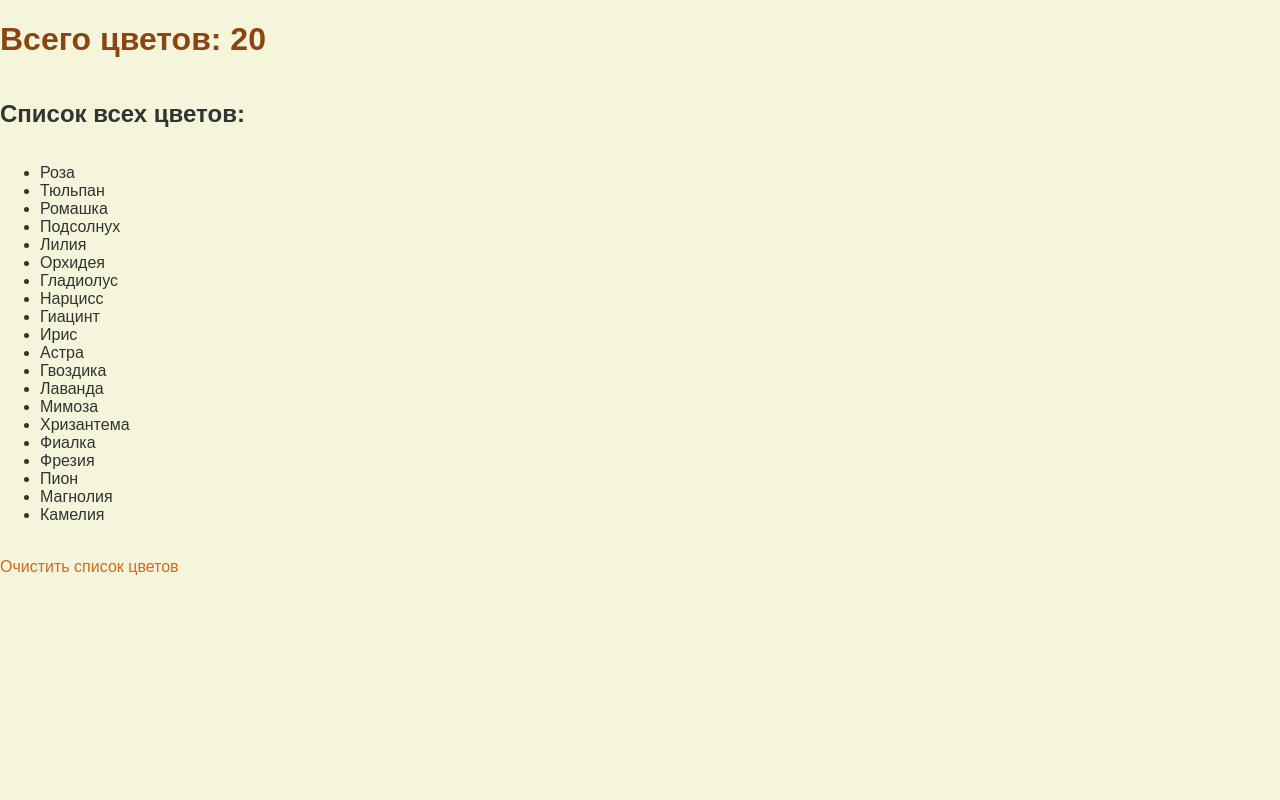
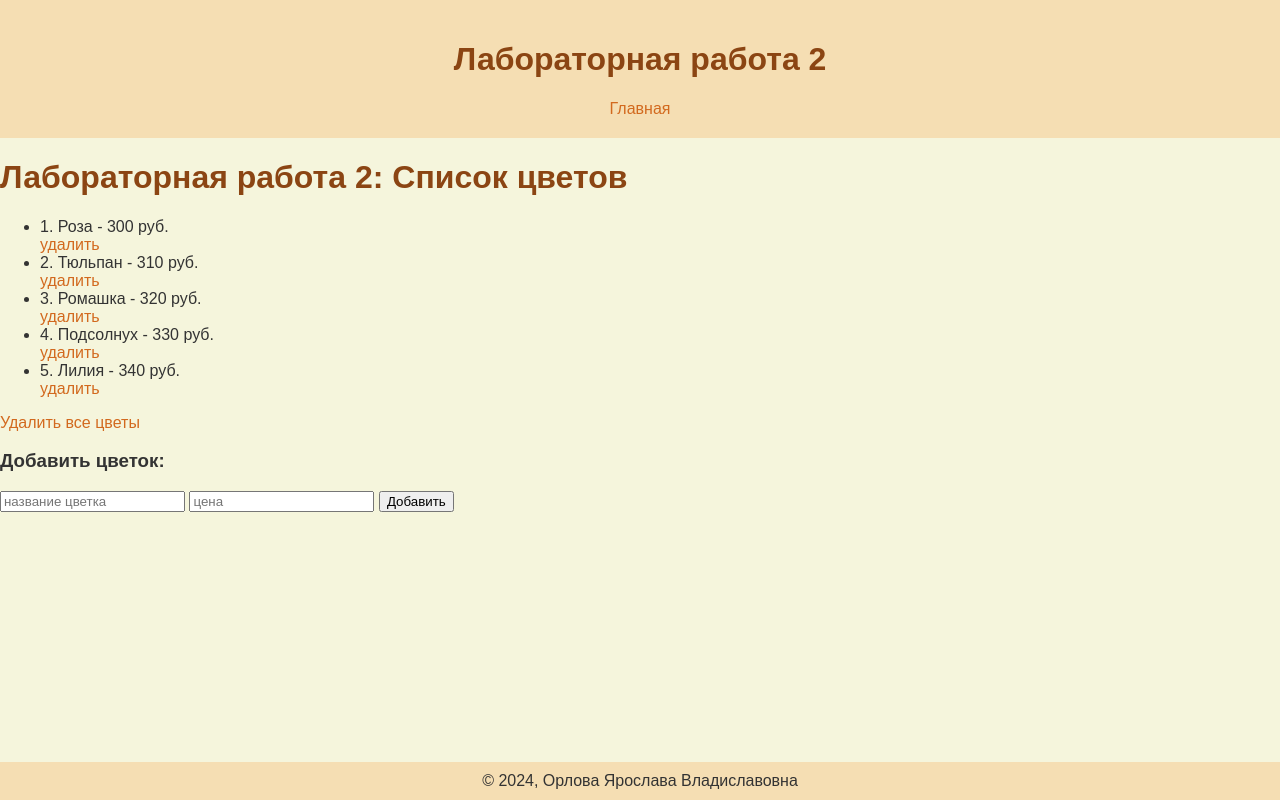
Before and after one commit to OrlovaYaroslava/web-programming-labs-2, a Flask app: page /lab2/flowers in a window 1280 px wide. Run offline with Flask 3, Linux system fonts and the light colour scheme.

Commit message:
Добавление и удаление цветов

```diff
--- a/app.py
+++ b/app.py
@@ -1,4 +1,4 @@
-from flask import Flask, url_for, redirect, render_template
+from flask import Flask, url_for, redirect, render_template, request
 
 app = Flask(__name__)
 
@@ -396,137 +396,59 @@ def a2():
     return 'со слэшем'
 
 #Цветы
-flower_list = ["Роза", "Тюльпан", "Ромашка", "Подсолнух",
-               "Лилия", "Орхидея", "Гладиолус", "Нарцисс",
-               "Гиацинт", "Ирис", "Астра", "Гвоздика",
-               "Лаванда", "Мимоза", "Хризантема", "Фиалка",
-               "Фрезия", "Пион", "Магнолия", "Камелия"]
+flower_list = [
+    {"name": "Роза", "price": 300},
+    {"name": "Тюльпан", "price": 310},
+    {"name": "Ромашка", "price": 320},
+    {"name": "Подсолнух", "price": 330},
+    {"name": "Лилия", "price": 340}
+]
+
+
+
+@app.route('/lab2/add_flower', methods=['GET'])
+def add_flower():
+    name = request.args.get('name')
+    price = request.args.get('price')
+
+    if not name or not price:
+        return "Неверные данные: необходимо указать название цветка и его цену", 400
+
+    # Добавляем новый цветок в список
+    flower_list.append({"name": name, "price": int(price)})
+
+    # Перенаправляем на страницу с цветами
+    return redirect(url_for('show_flowers'))
 
 
 
 
-@app.route('/lab2/add_flower/', defaults={'name': None})
-@app.route('/lab2/add_flower/<string:name>')
-def add_flower(name):
-    if not name:
-        return "Вы не задали имя цветка", 400
-
-    flower_list.append(name)
-
-    # Формируем HTML-код для вывода сообщения и списка цветов
-    flowers_html = "<ul>"
-    for flower in flower_list:
-        flowers_html += f"<li>{flower}</li>"
-    flowers_html += "</ul>"
-
-    # Подключаем стили и фавиконку
-    css_path = url_for('static', filename='lab1.css')
-    favicon_path = url_for('static', filename='favicon.ico')
-
-    return f"""
-        <html>
-        <head>
-            <link rel="stylesheet" type="text/css" href="{css_path}">
-            <link rel="icon" type="image/x-icon" href="{favicon_path}">
-        </head>
-        <body>
-            <h1>Цветок {name} был успешно добавлен!</h1>
-            <p>Теперь в списке {len(flower_list)} цветов.</p>
-            <h2>Список всех цветов:</h2>
-            {flowers_html}
-            <br>
-            <a href='/lab2/flowers'>Посмотреть все цветы</a>
-        </body>
-        </html>
-    """
+@app.route('/lab2/flowers')
+def show_flowers():
+    lab_num = 2  # Номер лабораторной работы
+    return render_template('flowers.html', flower_list=flower_list, lab_num=lab_num)
 
 
-@app.route('/lab2/flowers')
-def show_flowers():
-    css_path = url_for('static', filename='lab1.css')
-    favicon_path = url_for('static', filename='favicon.ico')
+@app.route('/lab2/del_flower/<int:flower_id>')
+def delete_flower(flower_id):
+    if 0 <= flower_id < len(flower_list):
+        del flower_list[flower_id]
+    else:
+        return "Такого цветка нет", 404
 
-    if not flower_list:
-        return f"""
-            <html>
-            <head>
-                <link rel="stylesheet" type="text/css" href="{css_path}">
-                <link rel="icon" type="image/x-icon" href="{favicon_path}">
-            </head>
-            <body>
-                <h1>Список цветов пуст.</h1>
-                <br>
-                <a href='/lab2/add_flower/Роза'>Добавить первый цветок</a>
-            </body>
-            </html>
-        """
-
-    flowers_html = "<ul>"
-    for flower in flower_list:
-        flowers_html += f"<li>{flower}</li>"
-    flowers_html += "</ul>"
-
-    return f"""
-        <html>
-        <head>
-            <link rel="stylesheet" type="text/css" href="{css_path}">
-            <link rel="icon" type="image/x-icon" href="{favicon_path}">
-        </head>
-        <body>
-            <h1>Всего цветов: {len(flower_list)}</h1>
-            <h2>Список всех цветов:</h2>
-            {flowers_html}
-            <br>
-            <a href='/lab2/clear_flowers'>Очистить список цветов</a>
-        </body>
-        </html>
-    """
-
-
-@app.route('/lab2/flowers/<int:flower_id>')
-def flowers(flower_id):
-    css_path = url_for('static', filename='lab1.css')
-    favicon_path = url_for('static', filename='favicon.ico')
-
-    if flower_id >= len(flower_list):
-        return "Такого цветка нет", 404
-    else:
-        return f"""
-            <html>
-            <head>
-                <link rel="stylesheet" type="text/css" href="{css_path}">
-                <link rel="icon" type="image/x-icon" href="{favicon_path}">
-            </head>
-            <body>
-                <h1>Цветок: {flower_list[flower_id]}</h1>
-                <br>
-                <a href='/lab2/flowers'>Посмотреть все цветы</a>
-            </body>
-            </html>
-        """
+    # После удаления цветка возвращаемся на страницу со списком цветов
+    return redirect(url_for('show_flowers'))
 
 
 @app.route('/lab2/clear_flowers')
 def clear_flowers():
-    global flower_list  # Указываем, что работаем с глобальной переменной
+    global flower_list
     flower_list.clear()
 
-    css_path = url_for('static', filename='lab1.css')
-    favicon_path = url_for('static', filename='favicon.ico')
+    # Возвращаемся на страницу со списком цветов после очистки
+    return redirect(url_for('show_flowers'))
 
-    return f"""
-        <html>
-        <head>
-            <link rel="stylesheet" type="text/css" href="{css_path}">
-            <link rel="icon" type="image/x-icon" href="{favicon_path}">
-        </head>
-        <body>
-            <h1>Список цветов был успешно очищен!</h1>
-            <br>
-            <a href='/lab2/flowers'>Посмотреть все цветы</a>
-        </body>
-        </html>
-    """
+
 
 #Выражения
 
@@ -629,3 +551,5 @@ cars = [
 @app.route('/lab2/cars')
 def show_cars():
     return render_template('cars.html', cars=cars)
+
+#напиши отчет потом делай доп задание
--- a/templates/base.html
+++ b/templates/base.html
@@ -3,22 +3,25 @@
 <head>
     <meta charset="UTF-8">
     <meta name="viewport" content="width=device-width, initial-scale=1.0">
-    <title>{{ self.lab() }} - Лабораторная работа</title>
-    <link rel="stylesheet" href="{{ url_for('static', filename='lab1.css') }}">
+    <title>Лабораторная работа {{ lab_num }}</title>
+    <link rel="stylesheet" type="text/css" href="{{ url_for('static', filename='lab1.css') }}">
     <link rel="icon" type="image/x-icon" href="{{ url_for('static', filename='favicon.ico') }}">
 </head>
 <body>
     <header>
-        WEB-программирование, часть 2. {{ self.lab() }}
+        <h1>Лабораторная работа {{ lab_num }}</h1>
         <nav>
             <a href="/">Главная</a>
         </nav>
     </header>
+
     <main>
-        {% block main %}{% endblock %}
+        {% block main %}
+        {% endblock %}
     </main>
+
     <footer>
-        &copy; Орлова Ярослава Владиславовна, ФБИ-22, 3 курс, 2024
+        &copy; 2024, Орлова Ярослава Владиславовна
     </footer>
 </body>
 </html>
--- /dev/null
+++ b/templates/flowers.html
@@ -0,0 +1,21 @@
+{% extends 'base.html' %}
+
+{% block main %}
+    <h1>Лабораторная работа {{ lab_num }}: Список цветов</h1>
+    <ul>
+        {% for flower in flower_list %}
+        <li>{{ loop.index }}. {{ flower.name }} - {{ flower.price }} руб.
+            <a href="/lab2/del_flower/{{ loop.index0 }}">удалить</a>
+        </li>
+        {% endfor %}
+    </ul>
+
+    <a href="/lab2/clear_flowers">Удалить все цветы</a>
+
+    <h3>Добавить цветок:</h3>
+    <form action="/lab2/add_flower" method="GET">
+        <input type="text" name="name" placeholder="название цветка" required>
+        <input type="number" name="price" placeholder="цена" required>
+        <button type="submit">Добавить</button>
+    </form>
+{% endblock %}
--- a/templates/lab2.html
+++ b/templates/lab2.html
@@ -10,7 +10,6 @@
         <li><a href="/lab2/a"> Слэш в конце пути (без слэша)</a></li>
         <li><a href="/lab2/a/"> Слэш в конце пути (со слэшем)</a></li>
         <li><a href="/lab2/flowers">Просмотр всех цветов</a></li>
-        <li><a href="/lab2/add_flower/Роза">Добавить цветок</a></li>
         <li><a href="/lab2/cars">Список машин</a></li>
         <li><a href="/lab2/books">Список книг</a></li>
         <li><a href="/lab2/calc/">Калькулятор</a></li>
```
